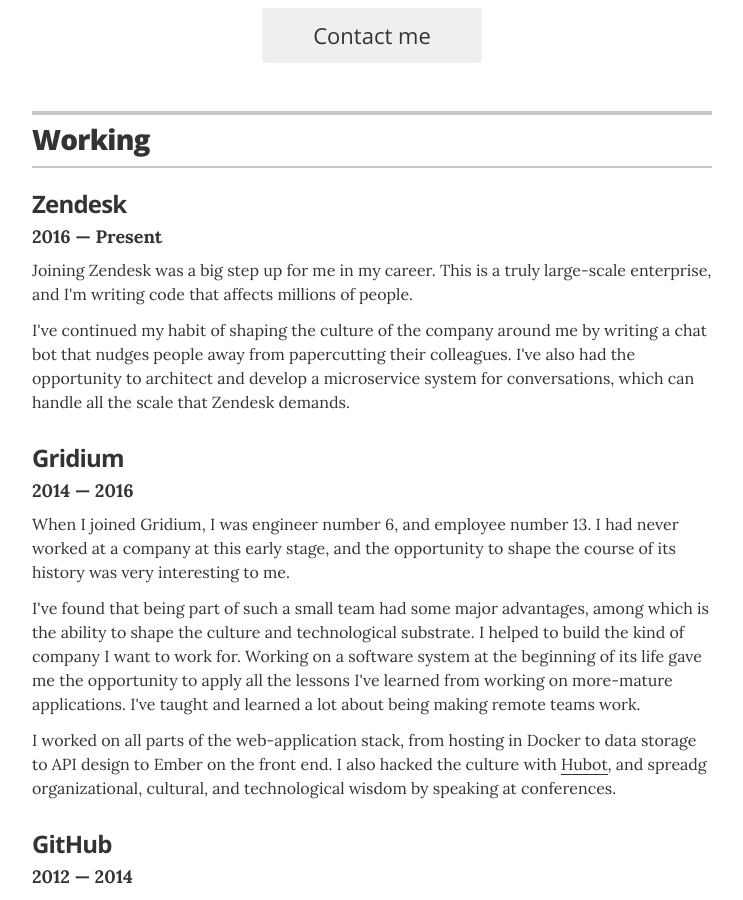
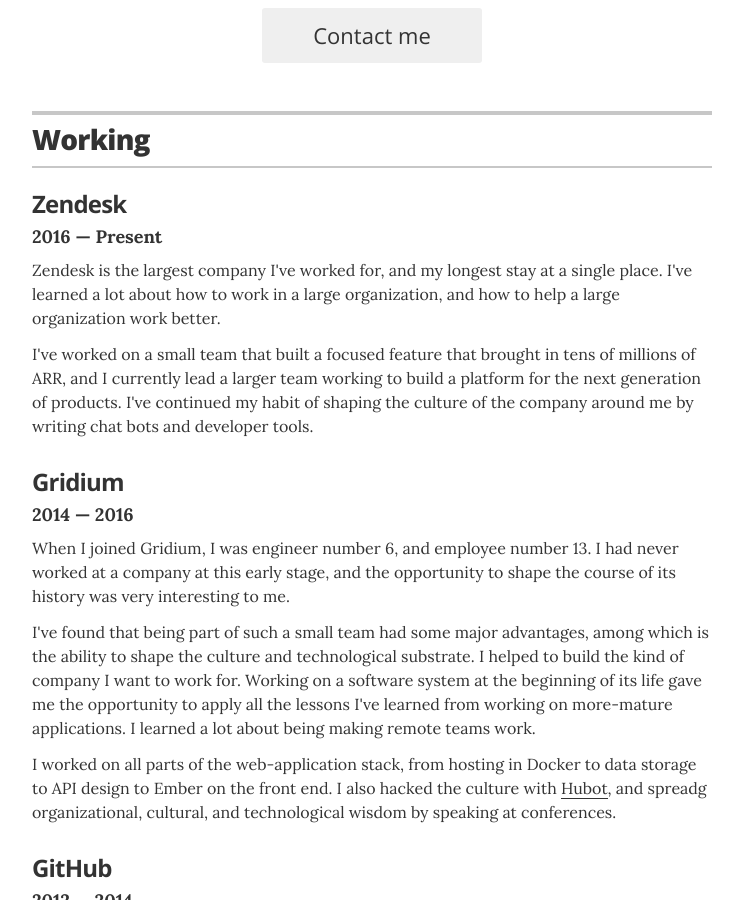
Before and after one commit to ben/cv, a Jekyll site: the page built from index.html, in a window 1280 px wide and 900 px high, scrolled down 383 px. Shown: the whole window, without its empty margins (268-1011 px from the left). Built offline with Jekyll 4.4.1, drawn with Linux system fonts in a browser that asks for light colours; some of the changed text lies outside the part shown.

Commit message:
Layout and a bit of content

```diff
--- a/_layouts/resume.html
+++ b/_layouts/resume.html
@@ -53,14 +53,12 @@
                 <h3 class="resume-item-title">Zendesk</h3>
                 <h4 class="resume-item-details">2016 — Present</h4>
                 <p class="resume-item-copy">
-                    Joining Zendesk was a big step up for me in my career. This is a truly large-scale enterprise, and
-                    I'm writing code that affects millions of people.
+                    Zendesk is the largest company I've worked for, and my longest stay at a single place.
+                    I've learned a lot about how to work in a large organization, and how to help a large organization work better.
                 </p>
                 <p class="resume-item-copy">
-                    I've continued my habit of shaping the culture of the company around me by writing a chat bot that
-                    nudges people away from papercutting their colleagues. I've also had the opportunity to architect
-                    and develop a microservice system for conversations, which can handle all the scale that Zendesk
-                    demands.
+                    I've worked on a small team that built a focused feature that brought in tens of millions of ARR, and I currently lead a larger team working to build a platform for the next generation of products.
+                    I've continued my habit of shaping the culture of the company around me by writing chat bots and developer tools.
                 </p>
             </div><!-- end of resume-item -->
 
@@ -68,22 +66,19 @@
                 <h3 class="resume-item-title">Gridium</h3>
                 <h4 class="resume-item-details">2014 — 2016</h4>
                 <p class="resume-item-copy">
-                    When I joined Gridium, I was engineer number 6, and employee number 13. I had never worked at a
-                    company at this early stage, and the opportunity to shape the course of its history was very
+                    When I joined Gridium, I was engineer number 6, and employee number 13.
+                    I had never worked at a company at this early stage, and the opportunity to shape the course of its history was very
                     interesting to me.
                 </p>
                 <p class="resume-item-copy">
-                    I've found that being part of such a small team had some major advantages, among which is the
-                    ability to shape the culture and technological substrate. I helped to build the kind of company I
-                    want to work for. Working on a software system at the beginning of its life gave me the opportunity
-                    to apply all the lessons I've learned from working on more-mature applications. I've taught and
-                    learned a lot about being making remote teams work.
+                    I've found that being part of such a small team had some major advantages, among which is the ability to shape the culture and technological substrate.
+                    I helped to build the kind of company I want to work for.
+                    Working on a software system at the beginning of its life gave me the opportunity to apply all the lessons I've learned from working on more-mature applications.
+                    I learned a lot about being making remote teams work.
                 </p>
                 <p class="resume-item-copy">
-                    I worked on all parts of the web-application stack, from hosting in Docker to data storage
-                    to API design to Ember on the front end. I also hacked the culture with <a
-                        href="https://hubot.github.com/">Hubot</a>, and spreadg organizational, cultural, and
-                    technological wisdom by speaking at conferences.
+                    I worked on all parts of the web-application stack, from hosting in Docker to data storage to API design to Ember on the front end.
+                    I also hacked the culture with <a href="https://hubot.github.com/">Hubot</a>, and spreadg organizational, cultural, and technological wisdom by speaking at conferences.
                 </p>
             </div><!-- end of resume-item -->
 
@@ -95,16 +90,16 @@
                     I jumped at it. It was everything I had hoped for, and more.
                 </p>
                 <p class="resume-item-copy">
-                    This was where I found out what it is to be a citizen of the Internet in a real way. I traveled the
-                    world, speaking at conferences. I worked with some of my personal heroes. I was freed from having a
-                    commute. I learned what it was to help make a company.
+                    This was where I found out what it is to be a citizen of the Internet in a real way.
+                    I traveled the world, speaking at conferences.
+                    I worked with some of my personal heroes.
+                    I was freed from having a commute.
+                    I learned what it was to help make a company.
                 </p>
                 <p class="resume-item-copy">
-                    My main focus was <a href="http://libgit2.github.com">libgit2</a>, an implementation of git with a
-                    nice API, and no dependencies on a UNIX environment. This led me to helping out with back-end
-                    systems, mainline git, and even the native clients (<a href="https://desktop.github.com">GitHub
-                        Desktop</a>). I helped run an open-source project, wrote its documentation, and found out how I
-                    work best.
+                    My main focus was <a href="http://libgit2.github.com">libgit2</a>, an implementation of git with a nice API, and no dependencies on a UNIX environment.
+                    This led me to helping out with back-end systems, mainline git, and even the native clients (<a href="https://desktop.github.com">GitHub Desktop</a>).
+                    I helped run an open-source project, wrote its documentation, and found out how I work best.
                 </p>
             </div><!-- end of resume-item -->
 
@@ -129,28 +124,25 @@
             <div class="resume-item">
                 <h3 class="resume-item-title">Pro Git, 2nd Edition</h3>
                 <p class="resume-item-copy">
-                    This is effectively <em>the book</em> on Git, and I was honored and excited when Scott asked me to
-                    co-author the second edition. It's now even better than it was when I read it as a younger engineer.
-                    The ability to help developers new and old become better at their craft is a point of pride for me,
-                    a strong reason why I do what I do.
+                    This is effectively <em>the book</em> on Git, and I was honored and excited when Scott asked me to co-author the second edition.
+                    It's now even better than it was when I read it as a younger engineer.
+                    The ability to help developers new and old become better at their craft is a point of pride for me, a strong reason why I do what I do.
                 </p>
             </div><!-- end of resume-item -->
 
             <div class="resume-item">
                 <h3 class="resume-item-title">Building Tools with GitHub</h3>
                 <p class="resume-item-copy">
-                    I contributed two chapters to Chris Dawson's book on GitHub's API. This is like the missing manual
-                    for GitHub, and includes lots of examples of how to write code that works with source control,
-                    issues, and lots more. I wrote a chapter on the search API (in Python), and a chapter on the
-                    commit-status API (in C#).
+                    I contributed two chapters to Chris Dawson's book on GitHub's API.
+                    This is like the missing manual for GitHub, and includes lots of examples of how to write code that works with source control, issues, and lots more.
+                    I wrote a chapter on the search API (in Python), and a chapter on the commit-status API (in C#).
                 </p>
             </div><!-- end of resume-item -->
 
             <div class="resume-item">
                 <h3 class="resume-item-title">Training and Teaching</h3>
                 <p class="resume-item-copy">
-                    I've been working with the Linux Foundation and its partners to provide on-premises training for
-                    <a href="https://training.linuxfoundation.org/training/kubernetes-administration/">Kubernetes</a>.
+                    I've been working with the Linux Foundation and its partners to provide on-premises training for <a href="https://training.linuxfoundation.org/training/kubernetes-administration/">Kubernetes</a>.
                     I've also been recording training videos on various topics:
                 </p>
                 <ul class="resume-item-copy">
@@ -214,49 +203,50 @@
             <div class="resume-item">
                 <h4 class="resume-item-details">Languages</h4>
                 <p class="resume-item-copy">
-                    I've written device drivers, cross-platform libraries, and GUI applications in C and C++. I've
-                    worked on production applications in C#, using both WPF for client-side apps and ASP.NET on the
-                    server. I've taught <a
-                        href="http://www.infiniteskills.com/training/porting-from-python-2-to-python-3.html">a
-                        course</a> on converting from Python 2 to Python 3. I've done user experience work on front-end
-                    web applications using Ember, Angular, Knockout and Vanilla.js.
+                    I've written device drivers, cross-platform libraries, and GUI applications in C and C++.
+                    I've worked on production applications in C#, using both WPF for client-side apps and ASP.NET on the server.
+                    I've taught <a href="http://www.infiniteskills.com/training/porting-from-python-2-to-python-3.html">a course</a> on converting from Python 2 to Python 3.
+                    I've done user experience work on front-end web applications using Ember, Angular, Knockout and Vanilla.js.
                 </p>
                 <p class="resume-item-copy">
-                    But that's just application code. I've automated deployments using bare shell scripts, Perl, Ansible
-                    manifests, and Kubernetes definitions. I've tinkered with Objective C, Swift, Lisp, and Haskell. I
-                    came close to writing a parser for an installer DSL, but settled for an Emacs syntax highlighter
-                    instead.
+                    But that's just application code.
+                    I've automated deployments using bare shell scripts, Perl, Ansible manifests, and Kubernetes definitions.
+                    I've tinkered with Objective C, Swift, Lisp, and Haskell.
+                    I came close to writing a parser for an installer DSL, but settled for an Emacs syntax highlighter instead.
                 </p>
             </div>
 
             <div class="resume-item">
                 <h4 class="resume-item-details">Platforms &amp; Tools</h4>
                 <p class="resume-item-copy">
-                    I've written code for OS X, Linux, and Windows, and I've written code that runs on all three. I've
-                    solved some of the same problems Docker solves. I've written device drivers, GUI applications, HTTP
-                    backends, and HTML/CSS/Javascript front ends, with and without frameworks.
+                    I've written code for OS X, Linux, and Windows, and I've written code that runs on all three.
+                    I've solved some of the same problems Docker solves.
+                    I've written device drivers, GUI applications, HTTP backends, and HTML/CSS/Javascript front ends, with and without frameworks.
                 </p>
                 <p class="resume-item-copy">
-                    I know the weird stuff too. I have a favorite source control tool. I have opinions on defect
-                    tracking. I know the difference between UCS-2 and UTF-16. I know what how you say what you say says
-                    about what you're saying. And I'd love to debate agile versus Agile.
+                    I know the weird stuff too.
+                    I have a favorite git commit tool.
+                    I have opinions on defect tracking.
+                    I know the difference between UCS-2 and UTF-16.
+                    I know what how you say what you say says about what you're saying.
                 </p>
             </div>
 
-            <div class="resume-item">
+            <!-- <div class="resume-item">
                 <h4 class="resume-item-details">My Secret Weapon</h4>
                 <p>
-                    I love to learn. Especially when it comes to technology.
+                    I love to learn.
+                    Especially when it comes to technology.
                 </p>
                 <p>
-                    Give me two weeks and a good book, and I'll help you find bugs in an iOS app, and <em>I'll be happy
-                        doing it.</em> Scala? Sounds like fun. COBOL? Well, we all have our limits.
+                    Give me two weeks and a good book, and I'll help you find bugs in an iOS app, and <em>I'll be happy doing it.</em>
+                    Scala? Sounds like fun.
+                    COBOL? Well, we all have our limits. </p>
+                <p>
+                    This is what I bring.
+                    I'm really good at staying up to date, bringing in fresh ideas, and trying new things.
                 </p>
-                <p>
-                    This is what I bring. I'm really good at staying up to date, bringing in fresh ideas, and trying new
-                    things.
-                </p>
-            </div>
+            </div> -->
         </section>
 
         <section class="content-section">
@@ -270,9 +260,9 @@
                 <h3 class="resume-item-title">Portland State University</h3>
                 <h4 class="resume-item-details">Master's Degree, Software Engineering &bull; 2006 — 2012</h4>
                 <p class="resume-item-copy">
-                    I took night classes to earn my master's degree in software engineering. It's been a long journey;
-                    taking classes part-time at 30 is a little different than when I was doing it full time. The
-                    benefits have been worth the cost and effort, for me and my employers.
+                    I took night classes to earn my master's degree in software engineering.
+                    It's been a long journey; taking classes part-time at 30 is a little different than when I was doing it full time.
+                    The benefits have been worth the cost and effort, for me and my employers.
                 </p>
             </div>
 
@@ -280,8 +270,8 @@
                 <h3 class="resume-item-title">Oregon State University</h3>
                 <h4 class="resume-item-details">Bachelors Degree, Computer Engineering &bull; 1999 — 2003</h4>
                 <p class="resume-item-copy">
-                    This is where I cut my teeth, and where I got my first taste of professional engineering. I was part
-                    of an internship program, and had a full year of experience before I graduated.
+                    This is where I cut my teeth, and where I got my first taste of professional engineering.
+                    I was part of an internship program, and had a full year of experience before I graduated.
                 </p>
             </div>
 
```
Also changed, not shown: other parts of _layouts/resume.html (+7 -10 lines).
